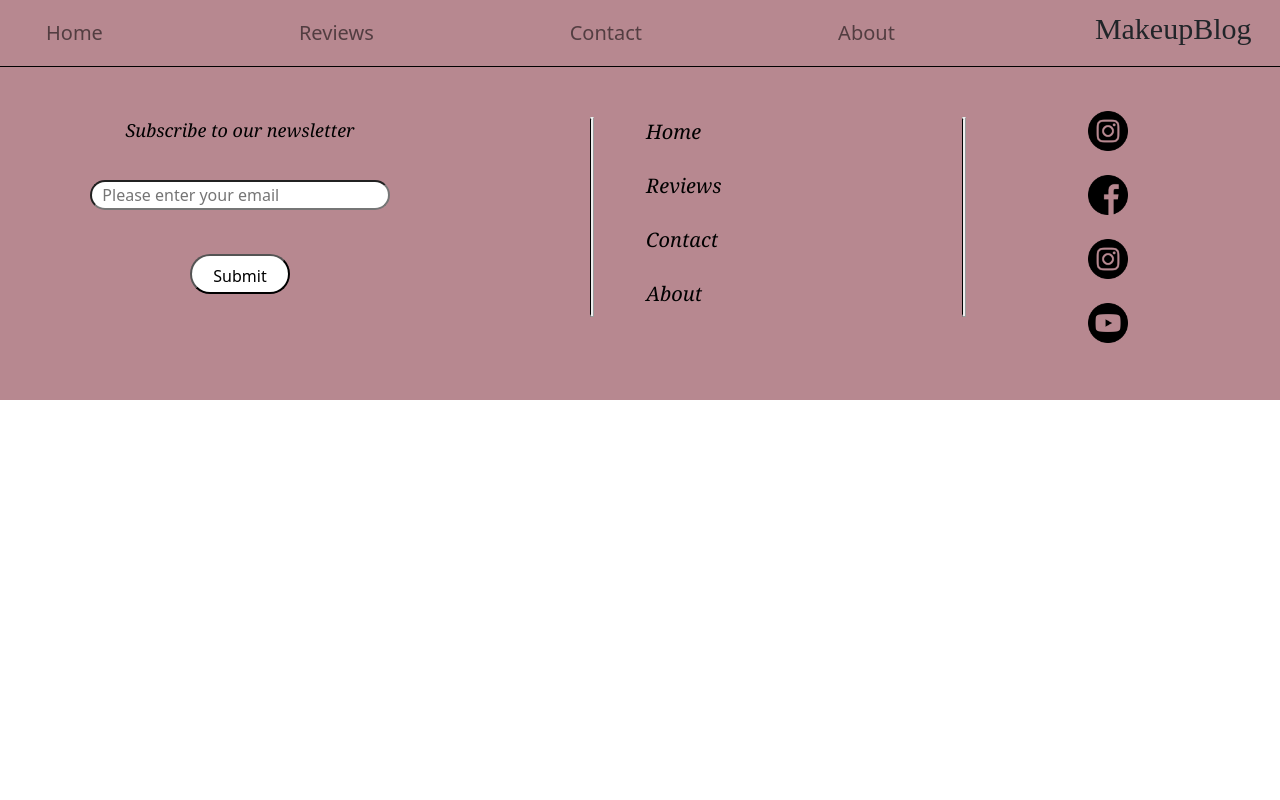
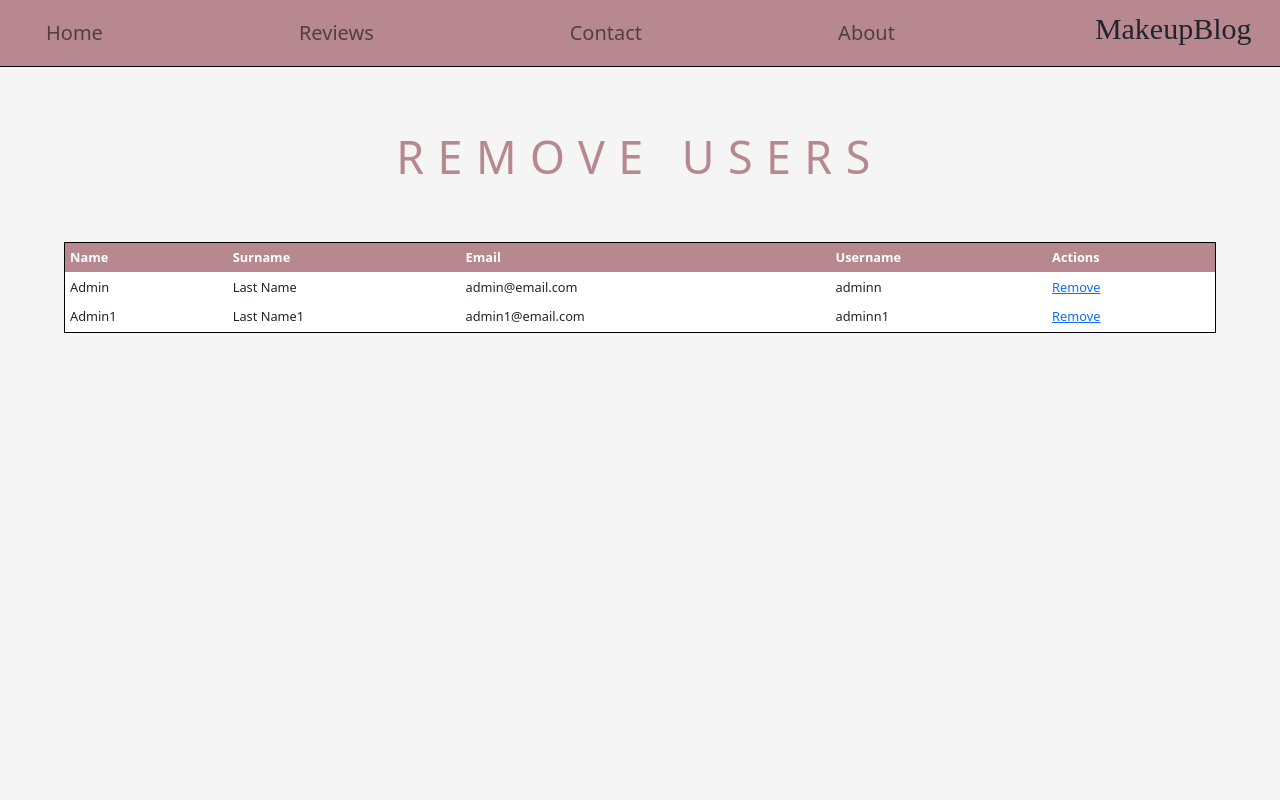
Before and after one commit to tinanee661/Blog, a Vue app: page /admin/user in a window 1280 px wide. Shown: the top 800 px of the page. Built offline with nearby package versions, Linux system fonts and the light colour scheme; what vue-sweetalert2 would draw is missing.

Commit message:
User css

```diff
--- a/src/components/admin/Header.vue
+++ b/src/components/admin/Header.vue
@@ -14,17 +14,17 @@
                             </router-link>
                         </li>
                         <li class="nav-item" id="navadmin">
-                            <router-link class="nav-link" to="/" >
+                            <router-link class="nav-link" to="/admin/user" >
                             <a>Users</a>
                             </router-link>
                         </li>
                         <li class="nav-item" id="navadmin">
-                            <router-link class="nav-link" to="/admin/testimonialsadmin" >
+                            <router-link class="nav-link" to="/admin/testimonials" >
                             <a>Testimonials</a>
                             </router-link>
                         </li>
                         <li class="nav-item" id="navadmin">
-                            <router-link class="nav-link" to="/" >
+                            <router-link class="nav-link" to="" >
                             <a>Messages</a>
                             </router-link>
                         </li>
--- a/src/components/admin/TestimonialsAdmin.vue
+++ b/src/components/admin/TestimonialsAdmin.vue
@@ -25,12 +25,13 @@
 <style lang="css" scoped>
 .main-container{
     height:100vh;
+    background-color:whitesmoke;
 }
 body {
-    margin: 0;
+   margin: 0;
    padding: 0;
    height: 100%;
-     font-family: sans-serif;
+   font-family: sans-serif;
    background: #ecd5d9
  }
 
@@ -38,7 +39,7 @@ body {
    width: 100%;
    text-align: center;
    margin-top:50px;
-   /* color:rgba(182,134,142,0.979); */
+   color:rgba(182,134,142,0.979);
    letter-spacing: .3em;
    font-size:3.5vw;
    font-weight: normal;
--- /dev/null
+++ b/src/components/admin/User.vue
@@ -0,0 +1,125 @@
+<template>
+    <div>
+         <div class="main-container">
+            <div class="container">
+                <div class="title">
+                    <h1> Remove Users</h1>
+                </div>
+            </div>
+            <div class="content">
+                <table border="1">
+                    <thead>
+                        <tr>
+                            <th>Name</th>
+                            <th>Surname</th>
+                            <th>Email</th>
+                            <th>Username</th>
+                            <th>Actions</th>
+                        </tr>
+                    </thead>
+
+                    <tbody>
+                        <tr>
+                            <td>Admin</td>
+                            <td>Last Name</td>
+                            <td>admin@email.com</td>
+                            <td>adminn</td>
+                            <td><a href="">Remove</a></td>
+                        </tr>
+                        <tr>
+                            <td>Admin1</td>
+                            <td>Last Name1</td>
+                            <td>admin1@email.com</td>
+                            <td>adminn1</td>
+                            <td><a href="">Remove</a></td>
+                        </tr>
+                    </tbody>
+                </table>
+            </div>
+        </div>
+    </div>
+</template>
+
+<style lang="css" scoped>
+
+  .title{
+    width: 100%;
+   text-align: center;
+   margin-top:15px;
+   color:rgba(182,134,142,0.979);
+   letter-spacing: .3em;
+   font-size:2.0vw;
+   font-weight: normal;
+   text-transform: uppercase;
+
+}
+
+ h1 {
+   width: 100%;
+   text-align: center;
+   margin-top:50px;
+   color:rgba(182,134,142,0.979);
+   letter-spacing: .3em;
+   font-size:3.5vw;
+   font-weight: normal;
+   text-transform: uppercase;
+ }
+.main-container{
+    margin: 0 auto;
+    font-size: 1vmax;
+    background-color: whitesmoke;
+    height: 100vh;
+}
+.content{
+    display: flex;
+    justify-content: center;
+    align-items: center;
+    flex-direction: column;
+}
+table {
+    background-color: white;
+    border: 1px solid black;
+    margin: 50px;
+    width: 90%;
+}
+
+th {
+    background-color:rgb(182,134,142,0.979);
+    color: white;
+    height: 30px;
+}
+td {
+    height: 30px;
+    vertical-align: bottom;
+}
+th, td {
+    padding: 5px;
+}
+
+
+
+#button{
+    color: black;
+    border-radius: 1px;
+    background-color: rgba(182,134,142,0.979);
+    width: auto;
+    height:33px;
+    cursor: pointer;
+    padding: 10px;
+}
+
+#button:hover{
+    background-color: #ecd5d9;
+
+}
+
+
+tr:hover {background-color: #f5f5f5;}
+
+@media only screen and (max-width: 1024px){
+
+    td,th{
+     font-size: 12px;
+    }
+}
+</style>
--- a/src/routes.js
+++ b/src/routes.js
@@ -13,6 +13,7 @@ import Testimonials from './components/user/umenu/Testimonials';
 import Contactu from './components/user/umenu/Contactu';
 import Settings from './components/admin/Settings';
 import TestimonialsAdmin from './components/admin/TestimonialsAdmin';
+import User from './components/admin/User';
 //importojme gjithe ato komponenta qe do i regjistrojme si routes
 
 
@@ -20,7 +21,8 @@ import TestimonialsAdmin from './components/admin/TestimonialsAdmin';
 export const routes = [
     { path: '/admin', name: 'admin', component: Admin },
     { path: '/admin/settings/', name: 'settings', component: Settings },
-    { path: '/admin/testimonialsadmin/', name: 'testimonialsadmin', component: TestimonialsAdmin },
+    { path: '/admin/testimonials/', name: 'testimonialsadmin', component: TestimonialsAdmin },
+    { path: '/admin/user/', name: 'user', component: User },
     { path: '/admin/posts/addpost', name: 'addpost', component: AddPost },
     { path: '/admin/posts/edit/:id', name: 'editpost', component: EditPost },
     { path: '/guest/menu/about', name: 'about', component: About },
```
